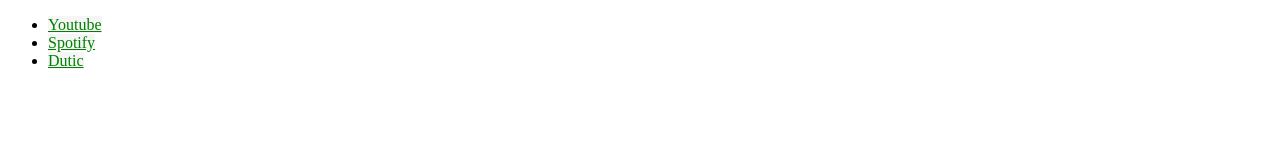
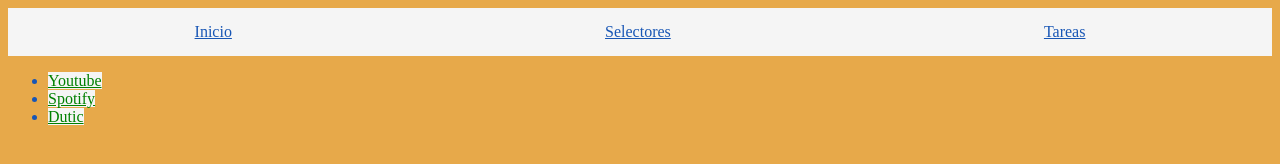
Before and after one commit to Bynocrack/TareasU, a plain HTML site: page favoritos.html in a window 1280 px wide. Drawn offline with Linux system fonts and the light colour scheme.

Commit message:
Ejercicios resueltos

```diff
--- a/favoritos.html
+++ b/favoritos.html
@@ -5,13 +5,24 @@
       <meta name="author" content="Josue Madueño">
       <meta name="description" content="Descripcion">
       <title>Favoritos</title>
-      <link rel="stylesheet" href="tres.css" type="text/css">
+      <link rel="stylesheet" href="sfavoritos.css" type="text/css">
    </head>
    <body>
-      <ul>
-	 <li><a href="https://www.youtube.com/">Youtube</a></li>
-	 <li><a href="https://open.spotify.com/">Spotify</a></li>
-	 <li><a href="https://dutic.unsa.edu.pe/#/homepage">Dutic</a></li>
-      </ul>
+      <header>
+	 <nav>
+	    <ul>
+	       <li><a href="index.html">Inicio</a></li>
+	       <li><a href="selectores.html">Selectores</a></li>
+	       <li><a href="tareas.html">Tareas</a></li>
+	    </ul>
+	 </nav>
+      </header>
+      <main>
+	 <ul>
+	    <li><a href="https://www.youtube.com/">Youtube</a></li>
+	    <li><a href="https://open.spotify.com/">Spotify</a></li>
+	    <li><a href="https://dutic.unsa.edu.pe/#/homepage">Dutic</a></li>
+	 </ul>
+      </main>
    </body>
 </html>
--- /dev/null
+++ b/sfavoritos.css
@@ -0,0 +1,47 @@
+main a:link {
+   color: green;
+   background-color: whitesmoke;
+}
+
+main a:visited {
+   color: purple;
+   background-color: gray;
+}
+
+main a:hover {
+   color: red;
+   background-color: black;
+}
+
+main a:active {
+   color: orange;
+   background-color: blue;
+}
+
+body {
+   background-color: #E7A94A;
+   color: #1856B5;
+}
+nav ul {
+   list-style-type: none;
+   color: darkred;
+   display: flex;
+   align-items: stretch;
+   justify-content: space-evenly;
+   padding: 0px;
+   margin: 0px;
+}
+nav ul li {
+   flex-grow: 1;
+   text-align: center;
+}
+nav ul a {
+   color: #1856B5;
+   padding-top: 15px;
+   display: block;
+   padding-bottom: 15px;
+   background: #F5F5F5;
+}
+nav ul a:hover {
+   background-color: #C4C4C4;
+}
--- /dev/null
+++ b/sselectores.css
@@ -0,0 +1,31 @@
+.contenedor p {
+   color: blue;
+}
+
+h2 + p {
+   color: red;
+}
+
+h2 ~ p {
+   color: green;
+}
+
+body {
+   text-align: center;
+   background-color: #1c1c1c;
+   color: #5072a7;
+}
+
+nav ul {
+   list-style-type: none;
+   background-color: black;
+   margin: 0px;
+}
+
+nav a {
+   color: #e3f2fd;
+}
+
+nav a:visited {
+   color: #BDDEEC;
+}
--- /dev/null
+++ b/stareas.css
@@ -0,0 +1,30 @@
+ol li::before {
+   content: "==> ";
+}
+
+ol li:nth-child(odd) {
+   background-color: gray;
+}
+
+ol li:hover {
+   background-color: lightgray;
+}
+
+.echa::before {
+   content: " \\";
+}
+.echa::after {
+   content: "/";
+}
+
+body {
+   background-image: url("https://notitiacriminis.mx/wp-content/uploads/2024/11/220905-aca7-des-f1-prision-preventiva.jpg");
+   background-repeat: no-repeat;
+   background-size: cover;
+   background-attachment: fixed;
+   background-position: center center;
+}
+main, header{
+   background-color: #FFFFFFBB;
+   border-radius: 10px;
+}
--- a/styles.css
+++ b/styles.css
@@ -37,3 +37,11 @@ p::first-letter {
    content: " <---";
    color: green;
 }
+
+body {
+   background-color: whitesmoke;
+}
+nav {
+   background-color: #EAE6CA;
+   color: #151935;
+}
--- a/tres.css
+++ /dev/null
@@ -1,19 +0,0 @@
-a:link {
-   color: green;
-   background-color: whitesmoke;
-}
-
-a:visited {
-   color: purple;
-   background-color: gray;
-}
-
-a:hover {
-   color: red;
-   background-color: black;
-}
-
-a:active {
-   color: orange;
-   background-color: blue;
-}
```
Also changed, not shown: doscss.css (deleted, +0 -11 lines), index.html (+12 -1 lines), selectores.html (+12 -1 lines), tareas.html (+18 -8 lines).
